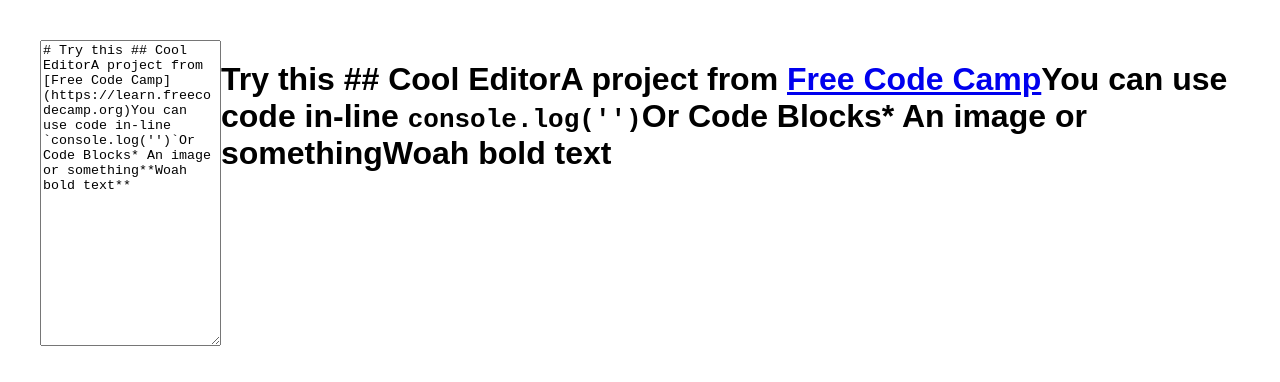
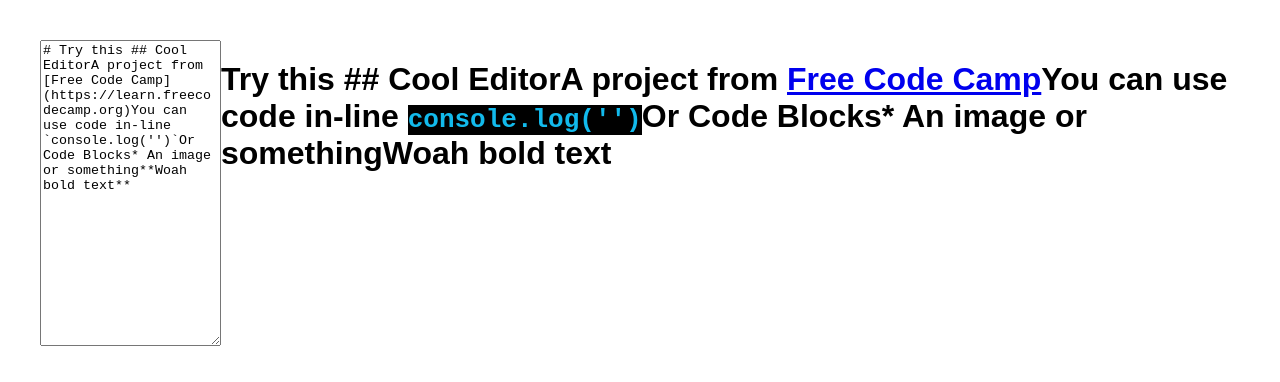
Before and after one commit to petercr/markdown-preview, a React (Create React App) app: page / in a window 1280 px wide. Shown: the top 382 px of the page. Built offline with nearby package versions, Linux system fonts and the light colour scheme.

Commit message:
added section for <code>

```diff
--- a/src/App.css
+++ b/src/App.css
@@ -10,3 +10,8 @@
 .editor {
   height: 100%;
 }
+
+code {
+  background: #000000;
+  color: rgb(18, 186, 236);
+}
```
